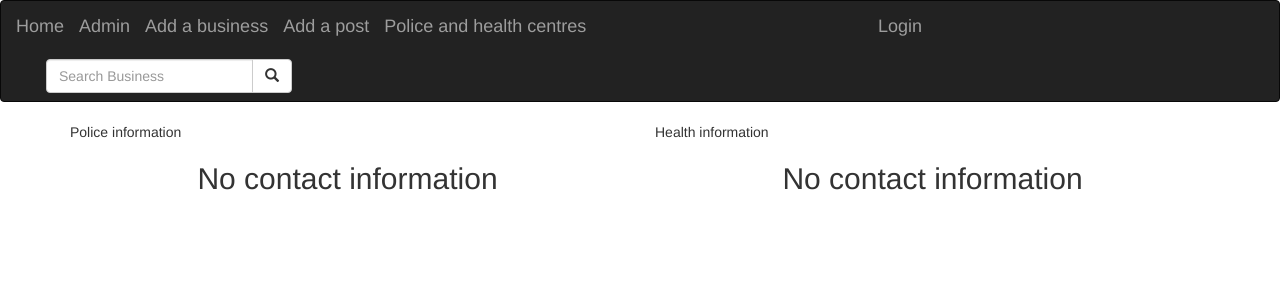
After one commit to carolmbithe/Neighborhood, a Django app: page /contacts/ in a window 1280 px wide. The commit adds this page. Shown: the top 300 px of the page. Run offline with Django 3.2, Linux system fonts and the light colour scheme; data that the repository does not hold is empty; some libraries are stand-ins or nearby versions.

Commit message:
COntact information

```diff
--- a/updates/admin.py
+++ b/updates/admin.py
@@ -1,9 +1,10 @@
 from django.contrib import admin
-from .models import NeighborHood,Userprofile,Business,Post
+from .models import NeighborHood,Userprofile,Business,Post,PoliceCenters,HealthCenter
 
 # Register your models here.
 
 admin.site.register(NeighborHood)
 admin.site.register(Userprofile)
 admin.site.register(Business)
-admin.site.register(Post)
+admin.site.register(PoliceCenters)
+admin.site.register(HealthCenter)
--- a/updates/models.py
+++ b/updates/models.py
@@ -105,3 +105,23 @@ class Post(models.Model):
         self.save()
     def delete_post(self):
         self.delete()
+
+class HealthCenter(models.Model):
+    name = models.CharField(max_length = 50)
+    location=models.CharField(max_length =50)
+    contact=models.CharField(max_length=40)
+
+    @classmethod
+    def get_all_health(cls):
+        health=cls.objects.all()
+        return health
+
+class PoliceCenters(models.Model):
+    name = models.CharField(max_length = 50)
+    location=models.CharField(max_length =50)
+    contact=models.CharField(max_length=40)
+
+    @classmethod
+    def get_all_police(cls):
+        police=cls.objects.all()
+        return police
--- /dev/null
+++ b/updates/templates/contact.html
@@ -0,0 +1,53 @@
+{% extends 'base.html'%}
+
+{% block content %}
+{{block.super}}
+<div class="container">
+
+  <div class="row">
+    <div class="col-md-6">
+      <p>Police information</p>
+  {% for info in police %}
+            <ul>
+            <p><strong>Police station name</strong>{{info.name}}
+            <strong>Neighbrhood</strong>{{info.location}}
+            <strong>Contact</strong>{{info.contact}}</p>
+
+          </ul>
+
+
+  {% empty %}
+
+      <h2 class="text-center">No contact information </h2>
+
+            {% endfor %}
+
+          </div>
+
+          <div class="col-md-6">
+            <p>Health information</p>
+        {% for info in health %}
+
+                  <ul>
+                  <li><strong>Healthe Center name</strong>{{info.name}}
+                  <strong>Neighborhood</strong>{{info.location}}
+                  <strong>Contact</strong>{{info.contact}}</li>
+
+                </ul>
+
+
+        {% empty %}
+
+            <h2 class="text-center">No contact information </h2>
+
+                  {% endfor %}
+
+                </div>
+
+
+  </div>
+
+</div>
+
+
+{%endblock%}
--- a/updates/templates/navbar.html
+++ b/updates/templates/navbar.html
@@ -25,9 +25,7 @@
 
       <a class="navbar-brand" href="{%url 'post'%}">Add a post</a>
 
-      <a class="navbar-brand" data-toggle="modal" data-target="#settings" aria-hidden="true"style="color:black;" ><button type="button" class="btn btn-info" name="button"> Police information</button></a>
-      <a class="navbar-brand" data-toggle="modal" data-target="#settings" aria-hidden="true"style="color:black;" ><button type="button" class="btn btn-info" name="button"> Health centres</button></a>
-
+    <a class="navbar-brand" href="{%url 'contacts'%}">Police and health centres</a>
 
     </div>
 
@@ -69,23 +67,7 @@
       <!-- search form end -->
   </div>
 </nav>
-<div class="modal fade" id="settings" tabindex="-1" role="dialog" aria-labelledby="exampleModalCenterTitle" aria-hidden="true">
-  <div class="modal-dialog modal-dialog-centered" role="document">
-      <div class="modal-content">
-          <div class="modal-body">
 
-          </div>
-      </div>
-  </div>
-</div>
-<div class="modal fade" id="settings" tabindex="-1" role="dialog" aria-labelledby="exampleModalCenterTitle" aria-hidden="true">
-  <div class="modal-dialog modal-dialog-centered" role="document">
-      <div class="modal-content">
-          <div class="modal-body">
 
-          </div>
-      </div>
-  </div>
-</div>
 </body>
 </html>
--- a/updates/urls.py
+++ b/updates/urls.py
@@ -15,6 +15,8 @@ urlpatterns=[
     url(r'^update/neighborhood$',views.update_neighborhood,name='update-neighborhood'),
     url(r'^post/',views.post,name='post'),
     url(r'^business/',views.business,name='business'),
+    url(r'^contacts/',views.contacts,name='contacts'),
+
 
     url(r'^businessdetails/(\d+)',views.businessdetails,name ='businessdetails'),
 
--- a/updates/views.py
+++ b/updates/views.py
@@ -2,7 +2,7 @@ from django.contrib.auth.decorators import login_required
 from django.shortcuts import render,redirect
 from django.http import HttpResponse,Http404
 from django.core.exceptions import ObjectDoesNotExist
-from .models import Business,NeighborHood,Userprofile,Post
+from .models import Business,NeighborHood,Userprofile,Post,PoliceCenters,HealthCenter
 from .forms import NewProfileForm,NewNeighborhoodForm,UpdateForm,NewPostForm,NewBusinessForm
 
 
@@ -19,6 +19,13 @@ def index(request):
     posts=Post.get_all_posts()
 #
     return render(request,'index.html',{"businesses":businesses,"neighborhoods":neighborhoods,"posts":posts})
+
+
+def contacts(request):
+    police=PoliceCenters.get_all_police()
+    health=HealthCenter.get_all_health()
+#
+    return render(request,'contact.html',{"police":police,"health":health})
 #
 def post(request):
     current_user=request.user
```
Also changed, not shown: updates/migrations/0013_healthcenter_policecenters.py (added).
